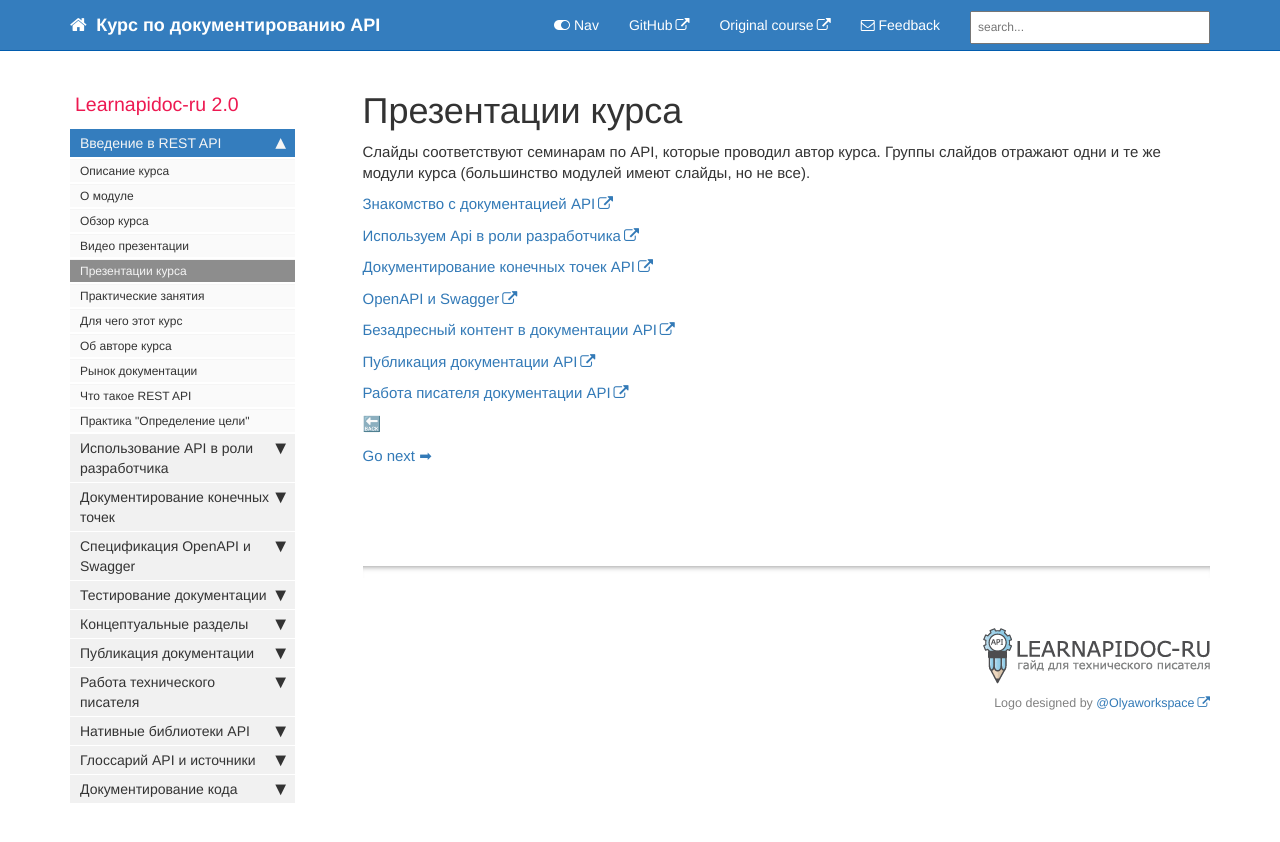
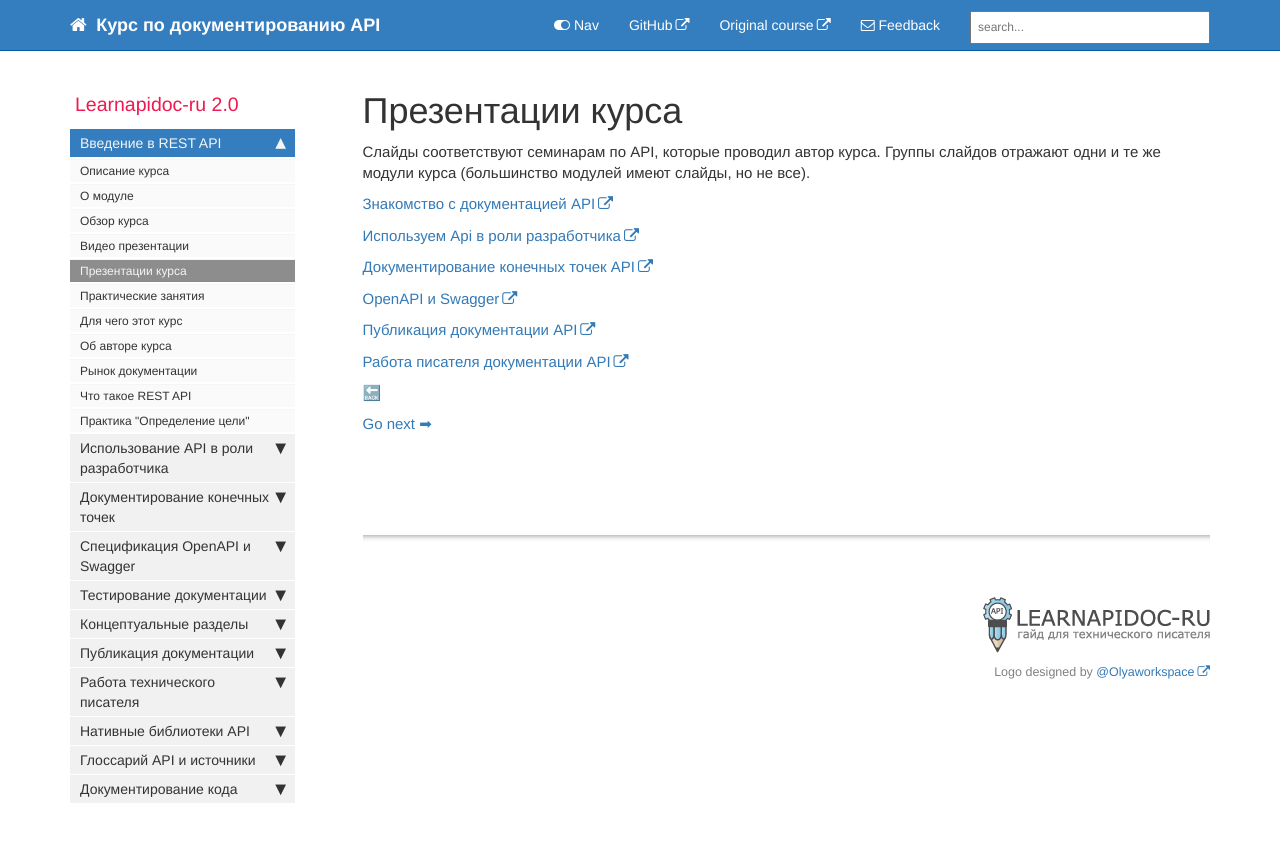
Before and after one commit to Starkovden/Starkovden.github.io, a Jekyll site: the page built from pages/introduction-rest-api/course-slides.md, in a window 1280 px wide. Shown: the top 842 px of the page. Built offline with Jekyll 4.4.1, drawn with Linux system fonts in a browser that asks for light colours; nearby versions of some CDN libraries; comment, search, counter and statistics services are not loaded.

Commit message:
удалил ссылку на отсутствующую презентацию

```diff
--- a/pages/introduction-rest-api/course-slides.md
+++ b/pages/introduction-rest-api/course-slides.md
@@ -17,8 +17,6 @@ folder: introduction-rest-api
 
 [OpenAPI и Swagger](https://idratherbewriting.com/learnapidoc/slides/openapi_and_swagger.html#/)
 
-[Безадресный контент в документации API](https://idratherbewriting.com/learnapidoc/slides/nonref_content_api_docs.html#/)
-
 [Публикация документации API](https://idratherbewriting.com/learnapidoc/slides/publishing_api_docs.html#/)
 
 [Работа писателя документации API](https://idratherbewriting.com/learnapidoc/slides/getting_job_api_docs.html#/)
```
